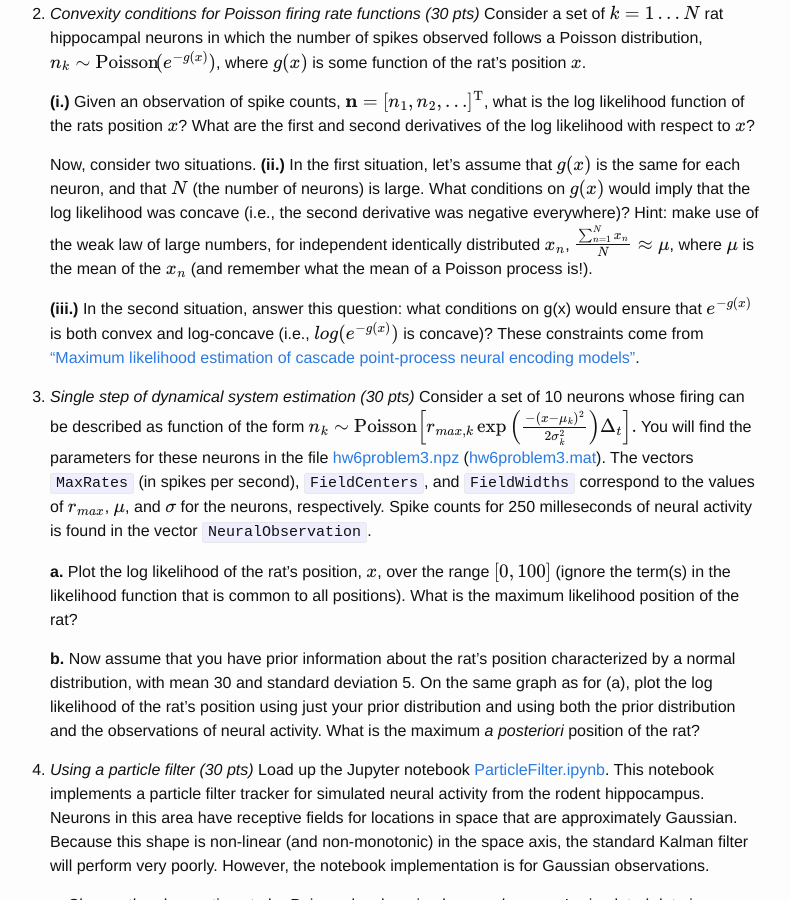
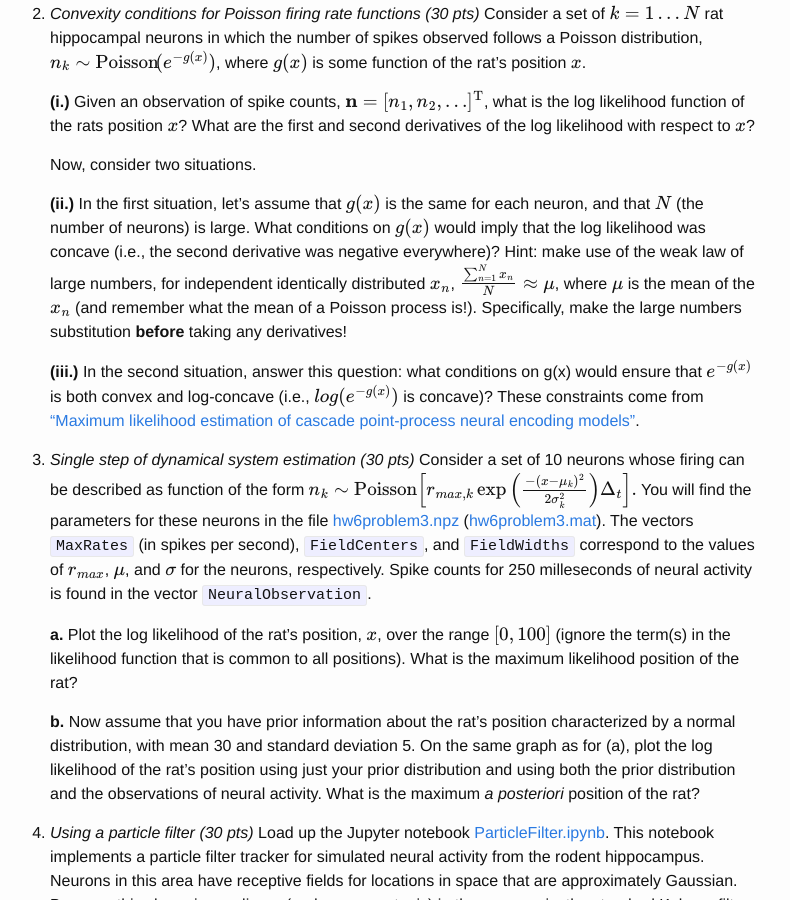
Before and after one commit to elec548/elec548.github.io, a Jekyll site: the page built from Assignments/hw6.md, in a window 1280 px wide and 900 px high, scrolled down 800 px. Shown: the whole window, without its empty margins (250-1040 px from the left). Built offline with Jekyll 4.4.1, drawn with Linux system fonts in a browser that asks for light colours; formulas are drawn with MathJax 3.

```diff
--- a/Assignments/hw6.md
+++ b/Assignments/hw6.md
@@ -50,13 +50,15 @@
       respect to $$x$$?
 
       Now, consider two situations.
+
       **(ii.)** In the first situation, let's assume that $$g(x)$$ is
       the same for each neuron, and that $$N$$ (the number of neurons) is large. What
       conditions on $$g(x)$$ would imply that the log likelihood was concave (i.e.,
       the second derivative was negative everywhere)? Hint: make use of the weak law
       of large numbers, for independent identically distributed $$x_n$$,
       $$\frac{\sum_{n=1}^N x_n}{N} \approx \mu$$, where $$\mu$$ is the mean of the
-      $$x_n$$ (and remember what the mean of a Poisson process is!).
+      $$x_n$$ (and remember what the mean of a Poisson process is!). Specifically,
+      make the large numbers substitution **before** taking any derivatives!
 
       **(iii.)** In the second situation, answer this question: what conditions on g(x) would
       ensure that $$e^{-g(x)}$$ is both convex and log-concave (i.e., $$log(e^{-g(x)})$$
```
